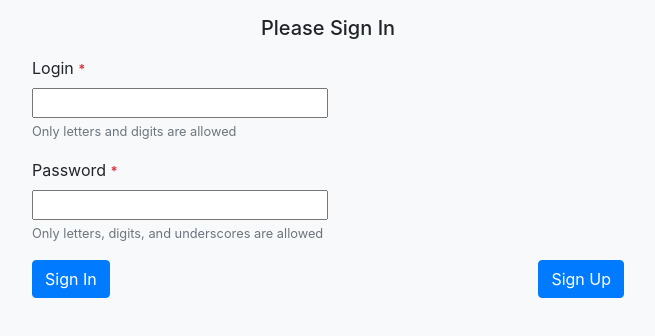
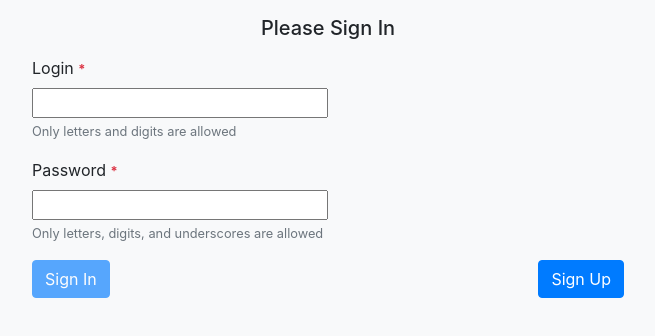
Before and after one commit to bohdanov90/weatherApp, an Angular app: page /login in a window 1280 px wide. Shown: the top 336 px of the page, without its empty margins (312-967 px from the left). Built offline with nearby package versions, Linux system fonts and the light colour scheme.

Commit message:
feat: invalid forms submit buttons disabled

```diff
--- a/src/app/components/login/login.component.html
+++ b/src/app/components/login/login.component.html
@@ -62,7 +62,7 @@
     </div>
 
     <div class="form-group d-flex flex-row justify-content-between">
-      <button type='submit' class="btn btn-primary ml-4">Sign In</button>
+      <button type='submit' class="btn btn-primary ml-4" [disabled]='!loginForm.valid'>Sign In</button>
       <button type='button' class="btn btn-primary mr-4" (click)='onSignUpClick()'>Sign Up</button>
     </div>
 
--- a/src/app/components/register/register.component.html
+++ b/src/app/components/register/register.component.html
@@ -111,7 +111,7 @@
     </div>
 
     <div class="form-group d-flex flex-row justify-content-between">
-      <button type="submit" class="btn btn-primary ml-4">Register Account</button>
+      <button type="submit" class="btn btn-primary ml-4" [disabled]='!registerForm.valid'>Register Account</button>
       <button type="button" class="btn btn-primary mr-4" (click)='onReturnToLoginClick()'>Return to Login Page</button>
     </div>
 
--- a/src/app/components/weather/weather.component.html
+++ b/src/app/components/weather/weather.component.html
@@ -1,6 +1,6 @@
 <div class="d-flex justify-content-between bg-light">
   <span class="mt-2 ml-4 mb-2 align-self-center">Welcome, {{ login }}!</span>
-  <button type='button' class="btn btn-info mt-2 mr-4 mb-2 align-self-right" (click)='onLogOutClick()'>Log Out</button>
+  <button type='button' class="btn btn-primary mt-2 mr-4 mb-2 align-self-right" (click)='onLogOutClick()'>Log Out</button>
 </div>
 
 <div class="d-flex flex-column justify-content-center bg-light">
```
